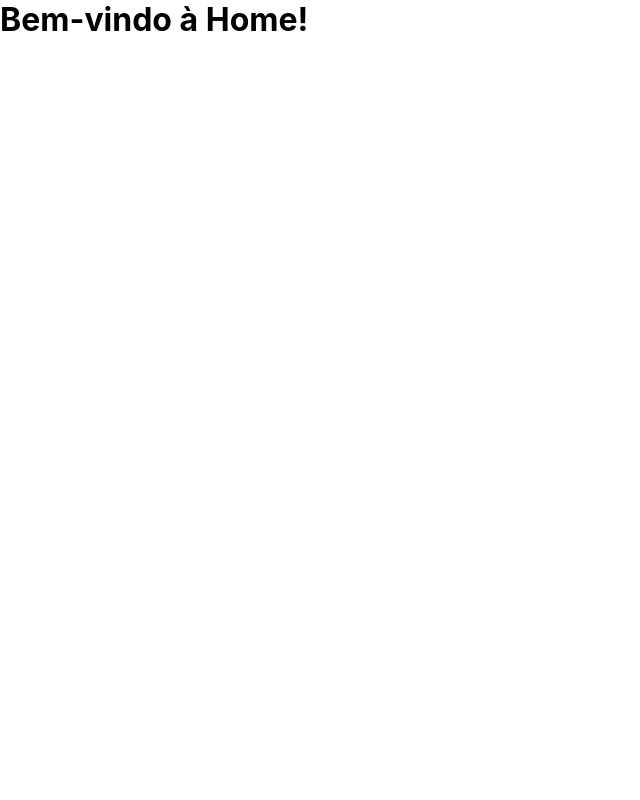
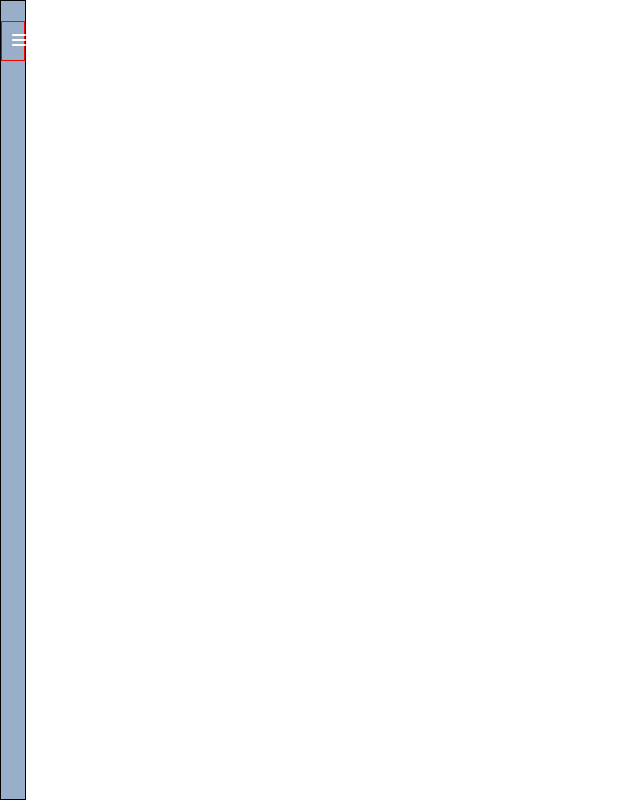
Before and after one commit to Danielvicente10/PontoFront, a React (Create React App) app: page /Home in a window 1280 px wide. Shown: the whole page, without its empty margins (0-640 px from the left). Built offline with nearby package versions, Linux system fonts and the light colour scheme.

Commit message:
Iniciando a navBar.

```diff
--- a/src/Componentes/Inputs/style.css
+++ b/src/Componentes/Inputs/style.css
@@ -9,6 +9,8 @@
     text-align: start;
     font-size: 16px;
     padding-left: 12px;
+    margin-top: 4px;
+    height: 20px;
 }
 
 .input-wrapper {
@@ -18,7 +20,7 @@
 .password-icon{
     position: absolute;
     left: 90%;
-    top: 20%;
+    top: 33%;
 }
 
 .password-container{
@@ -28,10 +30,9 @@
 
 .password-icon:hover{
     cursor:pointer;
+    color: red;
 }
 
-/* .icon-email{
-    position: absolute;
-    left: 69%;
-    top: 30%;
-} */
+.input-title{
+    font-weight: 500;
+}
--- /dev/null
+++ b/src/Componentes/NavBar/Input.tsx
@@ -0,0 +1,26 @@
+import React, { useState } from 'react';
+import './style.css';
+import { FontAwesomeIcon } from '@fortawesome/react-fontawesome';
+import { faBars, faArrowRightLong } from '@fortawesome/free-solid-svg-icons';
+
+const NavBar: React.FC = () => {
+    const [isShow, setIsShow] = useState(false);
+    const handlerPassword = () => setIsShow(!isShow);
+
+    return (
+        <div className={`container ${!isShow ? 'collapsed' : ''}`}>
+            <nav>
+                <ul>
+                    <li onClick={handlerPassword}>
+                        {isShow ? <FontAwesomeIcon icon={faArrowRightLong} /> : <FontAwesomeIcon icon={faBars} />}
+                    </li>
+                    <li>Home</li>
+                    <li>Cadastro</li>
+                    <li>Resgistro de ponto</li>
+                </ul>
+            </nav>
+        </div>
+    );
+}
+
+export { NavBar };
--- /dev/null
+++ b/src/Componentes/NavBar/style.css
@@ -0,0 +1,47 @@
+.container {
+    height: 100vh;
+    width: 20%;
+    border: 1px solid;
+    background-color: #99aec9;
+    box-sizing: border-box;
+    transition: width 0.3s;
+}
+
+
+.container.collapsed {
+    width: 2%;
+}
+
+
+.container.collapsed > nav > ul > li:not(:first-child) {
+    display: none;
+}
+
+.container > nav > ul > li {
+    list-style: none;
+    padding: 10px;
+    color: white;
+    font-weight: 700;
+    font-family: sans-serif;
+    letter-spacing: 2px;
+}
+
+
+.container > nav > ul > li:hover {
+    background-color: rgb(209, 200, 188);
+    cursor: pointer;
+}
+
+.container.collapsed  > nav > ul:first-child {
+    height: 4%;
+}
+
+
+.container > nav > ul {
+    border: 1px solid red;
+    gap: 10px;
+    display: flex;
+    flex-direction: column;
+    margin-top: 20px;
+    height: 20%;
+}
--- a/src/Pages/Home/index.tsx
+++ b/src/Pages/Home/index.tsx
@@ -1,5 +1,6 @@
 import React from 'react';
 import { useLocation } from 'react-router-dom';
+import { NavBar } from '../../Componentes/NavBar/Input';
 
 const Home: React.FC = () => {
     const location = useLocation();
@@ -8,13 +9,14 @@ const Home: React.FC = () => {
 
     return (
         <div>
-            <h1>Bem-vindo à Home!</h1>
+            {/* <h1>Bem-vindo à Home!</h1>
             {userData && (
                 <div>
                     <p>Nome: {userData.name}</p>
                     <p>Email: {userData.email}</p>
                 </div>
-            )}
+            )} */}
+            <NavBar ></NavBar>
         </div>
     );
 };
--- a/src/Pages/Login/style.css
+++ b/src/Pages/Login/style.css
@@ -1,10 +1,14 @@
 .login-container {
-    background-image: url('./Images/barco.jpg');
+    background-image: url('./Images/lampada.jpg');
     width: 100vw;
     height: 100vh;
     background-position: center;
     background-repeat: no-repeat;
     background-size: cover;
+    display: flex;
+    justify-content: center;
+    align-items: center;
+    overflow: hidden;
 }
 
 .input-container {
@@ -15,8 +19,6 @@
     width: 500px;
     height: 500px;
     position: absolute;
-    top: 150px;
-    left: 35%;
     background: #FFF7;
     border-radius: 30px;
     gap: 20px;
@@ -30,3 +32,20 @@
     cursor: pointer;
     color:red;
 }
+
+@media screen and (max-width: 768px) {
+    .input-container {
+        display: flex;
+        flex-direction: column;
+        justify-content: center;
+        align-items: center;
+        width: 100%;
+        height: 100%;
+        position: absolute;
+        top: 0;
+        left: 0%;
+        background: #FFF7;
+        gap: 20px;
+        border-radius: 0;
+    }
+}
--- a/src/Pages/Register/style.css
+++ b/src/Pages/Register/style.css
@@ -4,7 +4,10 @@
     left: 20px;
     align-items: center;
     display: flex;
+    width: 0;
+    height: 5%;
 }
+
 .back:hover{
     cursor: pointer;
     color:red;
```
Also changed, not shown: src/Pages/Login/Images/lampada.jpg (added).
